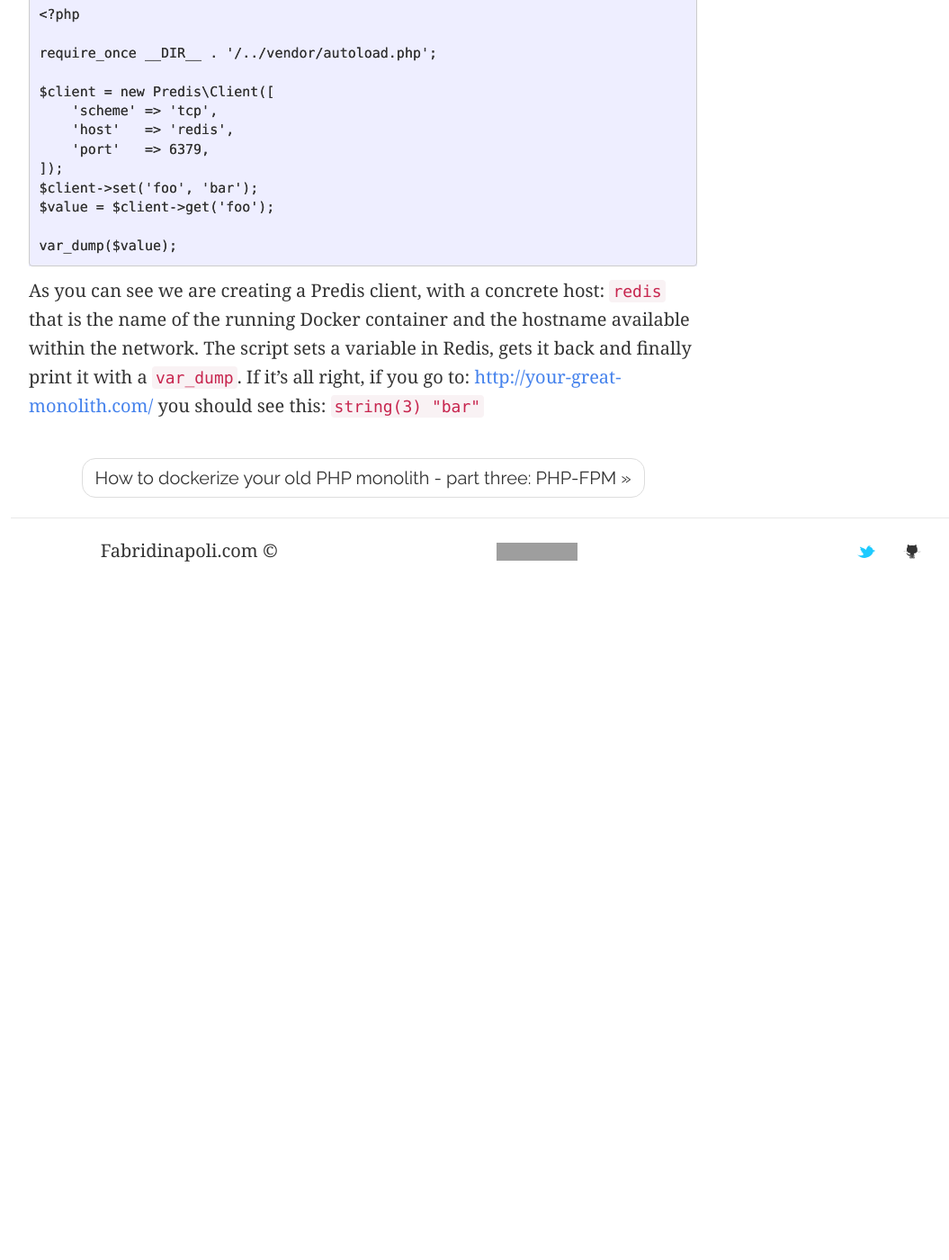
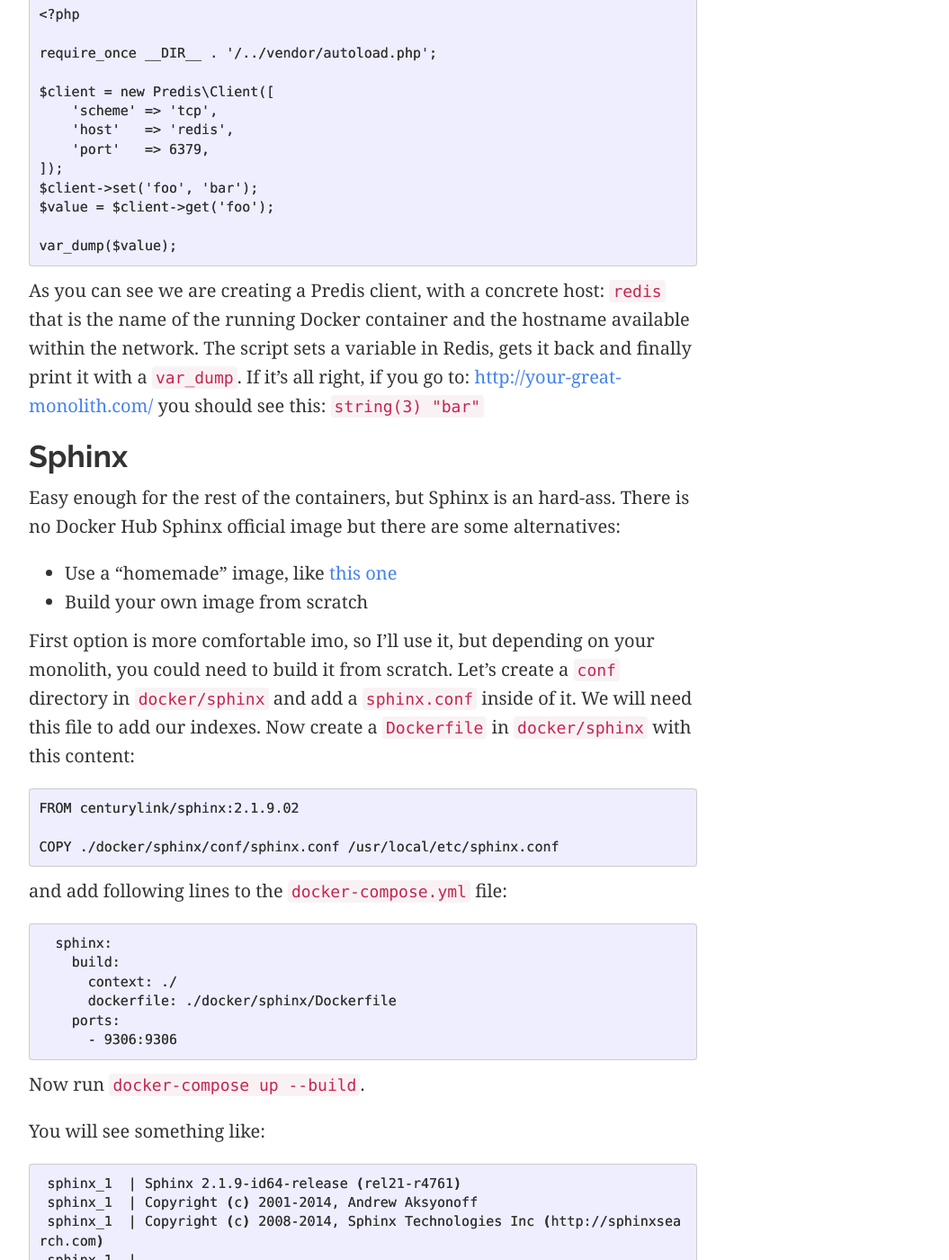
Before and after one commit to Hyunk3l/hyunk3l.github.io, a Jekyll site: the page built from _posts/2018-03-26-how-to-dockerize-your-php-monolith-part-four-redis-sphinx.markdown, in a window 1280 px wide and 1400 px high, scrolled down 2575 px. Shown: the whole window at 90% size, without its empty margins (43-1098 px from the left). Built offline with Jekyll 4.4.1, drawn with Linux system fonts in a browser that asks for light colours; comment, search, counter and statistics services are not loaded; before the commit the page ends 3205 px from its top, so only the background shows below that; some of the changed text lies outside the part shown; grey boxes are pictures that could not be loaded.

Commit message:
Add Pickle Rick in this post image and add Sphinx part to the post

````diff
--- a/_posts/2018-03-26-how-to-dockerize-your-php-monolith-part-four-redis-sphinx.markdown
+++ b/_posts/2018-03-26-how-to-dockerize-your-php-monolith-part-four-redis-sphinx.markdown
@@ -38,9 +38,9 @@ This will build Redis container with your redis.conf.
 Here is the final structure of `docker/redis` directory:
 ```shell
 docker/redis
-??? Dockerfile
-??? conf
-    ??? redis.conf
+├── Dockerfile
+└── conf
+    └── redis.conf
 ```
 
 ### Redis + Docker Compose
@@ -107,3 +107,57 @@ hostname available within the network.
 The script sets a variable in Redis, gets it back and finally print it with a `var_dump`.
 If it's all right, if you go to: [http://your-great-monolith.com/](http://your-great-monolith.com/)
 you should see this: `string(3) "bar"`
+
+## Sphinx
+Easy enough for the rest of the containers, but Sphinx is an hard-ass.
+There is no Docker Hub Sphinx official image but there are some alternatives:
+ - Use a "homemade" image, like [this one](https://hub.docker.com/r/centurylink/sphinx/)
+ - Build your own image from scratch
+
+First option is more comfortable imo, so I'll use it, but depending on your monolith, you could need to build it from scratch.
+Let's create a `conf` directory in `docker/sphinx` and add a `sphinx.conf` inside of it.
+We will need this file to add our indexes.
+Now create a `Dockerfile` in `docker/sphinx` with this content:
+```
+FROM centurylink/sphinx:2.1.9.02
+
+COPY ./docker/sphinx/conf/sphinx.conf /usr/local/etc/sphinx.conf
+```
+
+and add following lines to the `docker-compose.yml` file:
+```
+  sphinx:
+    build:
+      context: ./
+      dockerfile: ./docker/sphinx/Dockerfile
+    ports:
+      - 9306:9306
+```
+
+Now run `docker-compose up --build`.
+
+You will see something like:
+ ```shell
+ sphinx_1  | Sphinx 2.1.9-id64-release (rel21-r4761)
+ sphinx_1  | Copyright (c) 2001-2014, Andrew Aksyonoff
+ sphinx_1  | Copyright (c) 2008-2014, Sphinx Technologies Inc (http://sphinxsearch.com)
+ sphinx_1  |
+ sphinx_1  | using config file '/usr/local/etc/sphinx.conf'...
+ sphinx_1  | FATAL: no indexes found in config file '/usr/local/etc/sphinx.conf'
+ ```
+
+Don't worry, it's all right! Since we have no indexes defined in `sphinx.conf`, Sphinx starts up and exits with code 1.
+We are going to create indexes in the next part of this tutorial, when we will create a database.
+
+Finally, this should be the structure of `docker/sphinx`:
+```shell
+docker/sphinx
+├── Dockerfile
+└── conf
+    └── sphinx.conf
+```
+
+## Part five
+In the fifth and probably the last part, we will build our last container: MariaDb!
+Furthermore, we will connect Sphinx container with MariaDb, in order to have data available in our search engine.
+Stay tuned!
````
Also changed, not shown: images/posts/how-to-dockerize-php-monolith-part-four-redis-sphinx.png.
